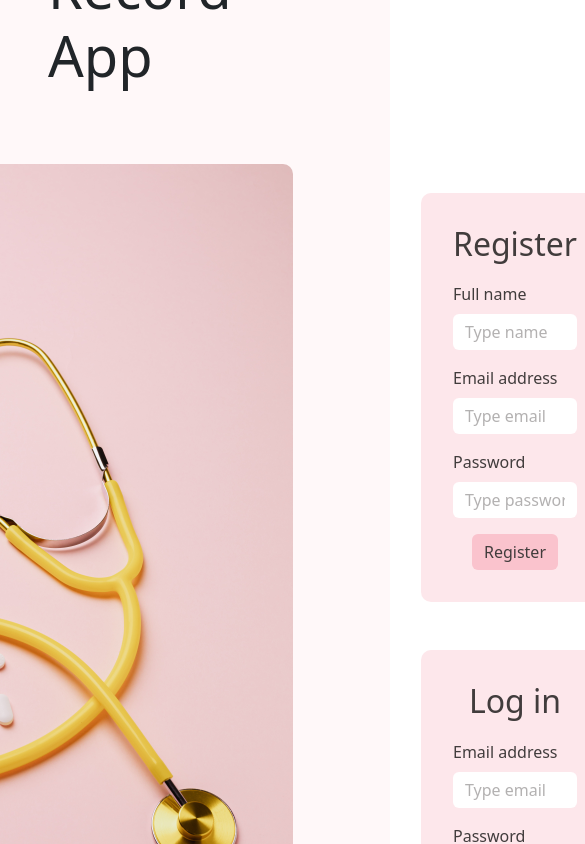
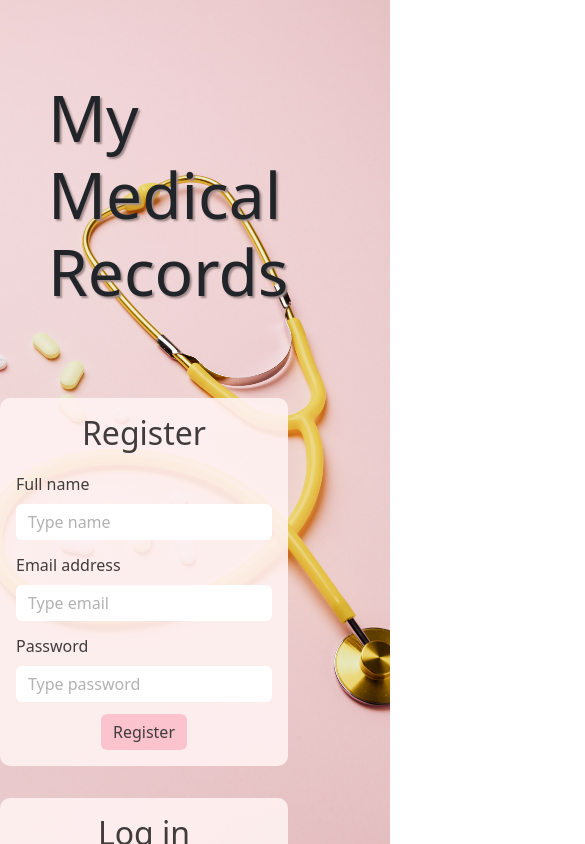
Before and after one commit to Rodrigo-Patron/Medical-Record-Project, a React (Create React App) app: page / in a window 390 px wide. Shown: the top 844 px of the page, 585 px wide, since content can reach past the window. Built offline with nearby package versions, Linux system fonts and the light colour scheme.

Commit message:
update home style-responsiveness

```diff
--- a/src/Components/Home/Home.jsx
+++ b/src/Components/Home/Home.jsx
@@ -1,25 +1,24 @@
 import "./Home.scss";
-import medicalPic from "../../img/pink-pic.jpg";
+
 import { useContext } from "react";
 import { MedicalContext } from "../../MedicalContext";
 import Register from "../Register/Register";
 import Login from "../Login/Login";
+import { Container, Row } from "react-bootstrap";
 
 const Home = () => {
   const { setUser, user } = useContext(MedicalContext);
 
   return (
-    <div className="Home">
-      <h1>My Medical-Record App</h1>
-      <div className="homeContainer">
-        <img src={medicalPic} alt="" />
-        <div className="formContainer">
-          <Register />
-
-          <Login />
-        </div>
-      </div>
-    </div>
+    <Container className="Home">
+      <Row>
+        <h1>My Medical Records</h1>
+      </Row>
+      <Row className="rowContainer">
+        <Register />
+        <Login />
+      </Row>
+    </Container>
   );
 };
 
--- a/src/Components/Home/Home.scss
+++ b/src/Components/Home/Home.scss
@@ -1,43 +1,41 @@
 .Home {
+  height: 100vh;
+  width: 100vw;
+  background: url(../../img/pink-pic.jpg);
+  background-repeat: no-repeat;
+  background-position: center;
+  background-size: cover;
+
+  h1 {
+    font-size: 4rem;
+    text-shadow: 2px 2px 2px rgb(161, 137, 137);
+    padding: 3rem;
+    margin-top: 2rem;
+  }
+
+  .rowContainer {
     display: flex;
     flex-direction: column;
-  justify-content: center;
-  align-items: center;
-  height: 100vh;
-  background-color: rgb(255, 248, 249);
-
-  h1 {
-    font-size: 3.5rem;
-    padding: 3rem;
-  }
-
-  .homeContainer {
-    display: flex;
-    justify-content: center;
-    align-items: center;
-    margin-bottom: 3rem;
-
-    img {
-      width: 35rem;
-      border-radius: 10px;
-      margin-right: 5rem;
-    }
-    .formContainer {
+    align-items: flex-end;
+    margin-top: 2rem;
     form {
+      width: 18rem;
       color: rgb(65, 60, 60);
       border: none;
       border-radius: 10px;
-        margin: 3rem;
-        padding: 2rem;
-        background-color: rgb(252, 207, 215, 0.5);
+      margin-bottom: 2rem;
+      margin-right: 7rem;
+      padding: 1rem;
+      background-color: rgba(255, 242, 242, 0.9);
       h2 {
         font-size: 2rem;
         color: rgb(65, 60, 60);
         text-align: center;
         margin-bottom: 1.2rem;
       }
+
       input {
-          margin-bottom: 1rem;
+        margin-bottom: 0.8rem;
         border: none;
 
         &::placeholder {
@@ -65,4 +63,3 @@
     }
   }
 }
-}
--- a/src/Components/Logout/Logout.scss
+++ b/src/Components/Logout/Logout.scss
@@ -4,7 +4,15 @@
   align-items: end;
 
   .logOut {
-    background-color: pink;
+    background-color: rgb(250, 195, 205);
+    color: rgb(65, 60, 60);
     border: none;
+    &:active {
+      transform: scale(1.03);
+    }
+    &:hover {
+      color: white;
+      background-color: rgb(65, 60, 60);
+    }
   }
 }
```
Lines whose indentation alone changed are shown as unchanged.
